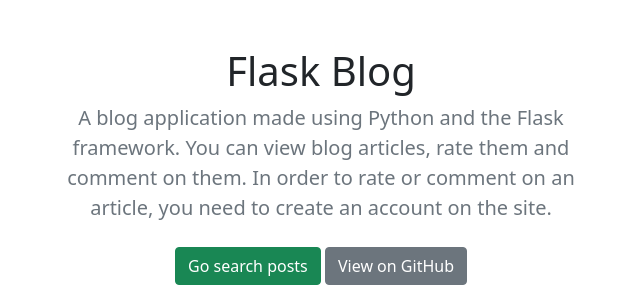
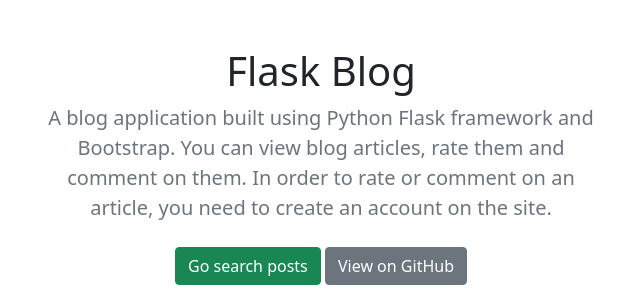
Before and after one commit to s3pt1l3/flask_blog, a Flask app: page / in a window 1280 px wide. Shown: the part 121-421 px from the top of the page, without its empty margins (319-959 px from the left). Run offline with Flask 2, Linux system fonts and the light colour scheme; some libraries are stand-ins or nearby versions.

Commit message:
Content: changed paragraph text

```diff
--- a/templates/index.html
+++ b/templates/index.html
@@ -7,7 +7,7 @@
         <div class="row py-lg-5">
             <div class="col-lg-6 col-md-8 mx-auto">
                 <h1 class="fw-light">Flask Blog</h1>
-                <p class="lead text-muted">A blog application made using Python and the Flask framework. You can view blog articles, rate them and comment on them. In order to rate or comment on an article, you need to create an account on the site.</p>
+                <p class="lead text-muted">A blog application built using Python Flask framework and Bootstrap. You can view blog articles, rate them and comment on them. In order to rate or comment on an article, you need to create an account on the site.</p>
                 <p>
                     <a href="#search" class="btn btn-success my-2">Go search posts</a>
                     <a href="https://github.com/s3pt1l3/flask_blog" class="btn btn-secondary my-2">View on GitHub</a>
```
